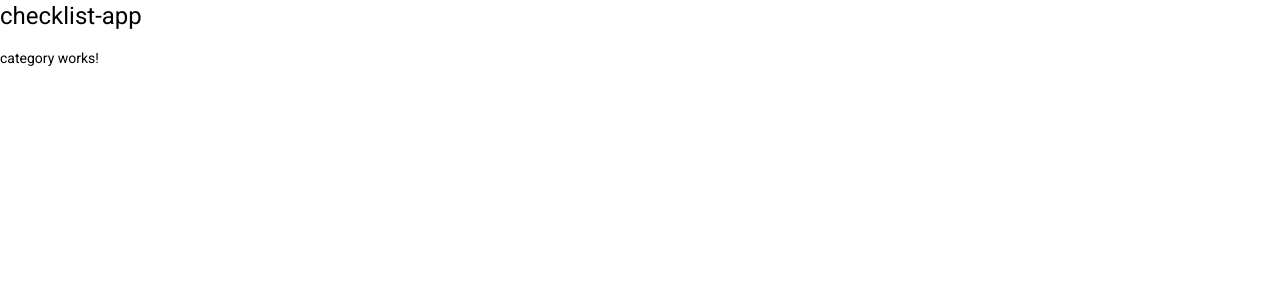
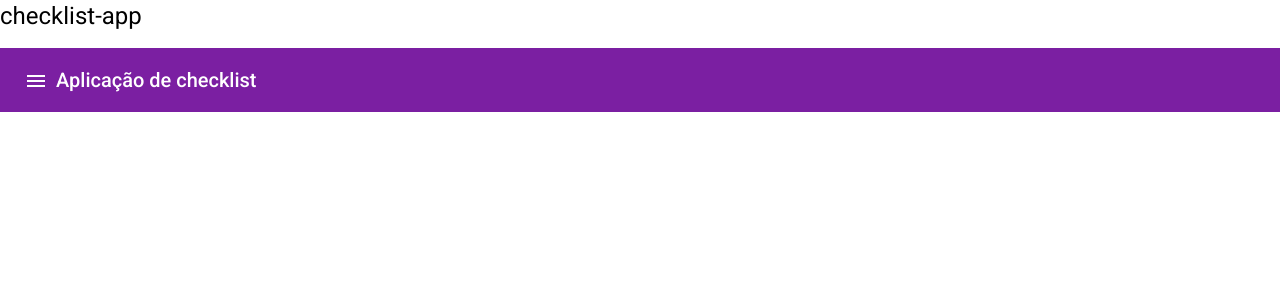
Before and after one commit to Felipe-Baz/Angular-Application, an Angular app: page / in a window 1280 px wide. Shown: the top 300 px of the page. Built offline with nearby package versions, Linux system fonts and the light colour scheme.

Commit message:
:package: Add header

```diff
--- a/src/app/app.component.html
+++ b/src/app/app.component.html
@@ -1,3 +1,3 @@
 <h1>{{title}}</h1>
-<app-category></app-category>
+<app-header></app-header>
 <router-outlet></router-outlet>
--- a/src/app/category/category.component.html
+++ /dev/null
@@ -1 +0,0 @@
-<p>category works!</p>
--- a/src/app/category/category.component.ts
+++ /dev/null
@@ -1,15 +0,0 @@
-import { Component, OnInit } from '@angular/core';
-
-@Component({
-  selector: 'app-category',
-  templateUrl: './category.component.html',
-  styleUrls: ['./category.component.css']
-})
-export class CategoryComponent implements OnInit {
-
-  constructor() { }
-
-  ngOnInit(): void {
-  }
-
-}
--- /dev/null
+++ b/src/app/header/header.component.html
@@ -0,0 +1,6 @@
+<mat-toolbar color="primary">
+  <button mat-icon-button (click)="openSideNav()">
+    <mat-icon>menu</mat-icon>
+  </button>
+  <h1 class="app-name">Aplicação de checklist</h1>
+</mat-toolbar>
--- /dev/null
+++ b/src/app/header/header.component.ts
@@ -0,0 +1,18 @@
+import { Component, OnInit } from '@angular/core';
+
+@Component({
+  selector: 'app-header',
+  templateUrl: './header.component.html',
+  styleUrls: ['./header.component.css']
+})
+export class HeaderComponent implements OnInit {
+
+  constructor() { }
+
+  ngOnInit(): void {
+  }
+
+  public openSideNav() {
+
+  }
+}
```
Also changed, not shown: src/app/app.module.ts (+7 -3 lines), src/app/material.module.ts (added, +18 -0 lines), src/app/header/header.component.css (added), 1 other file (tests, documents, lock files or other folders).
